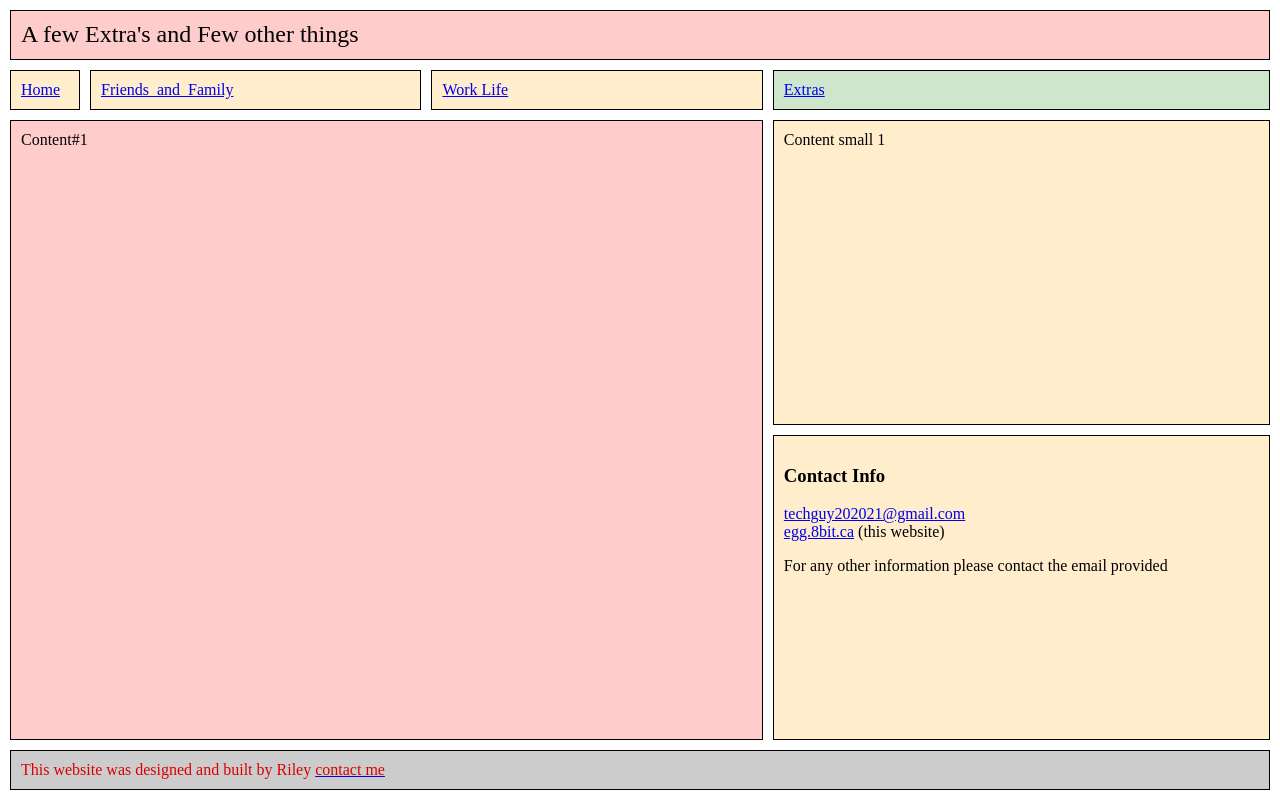
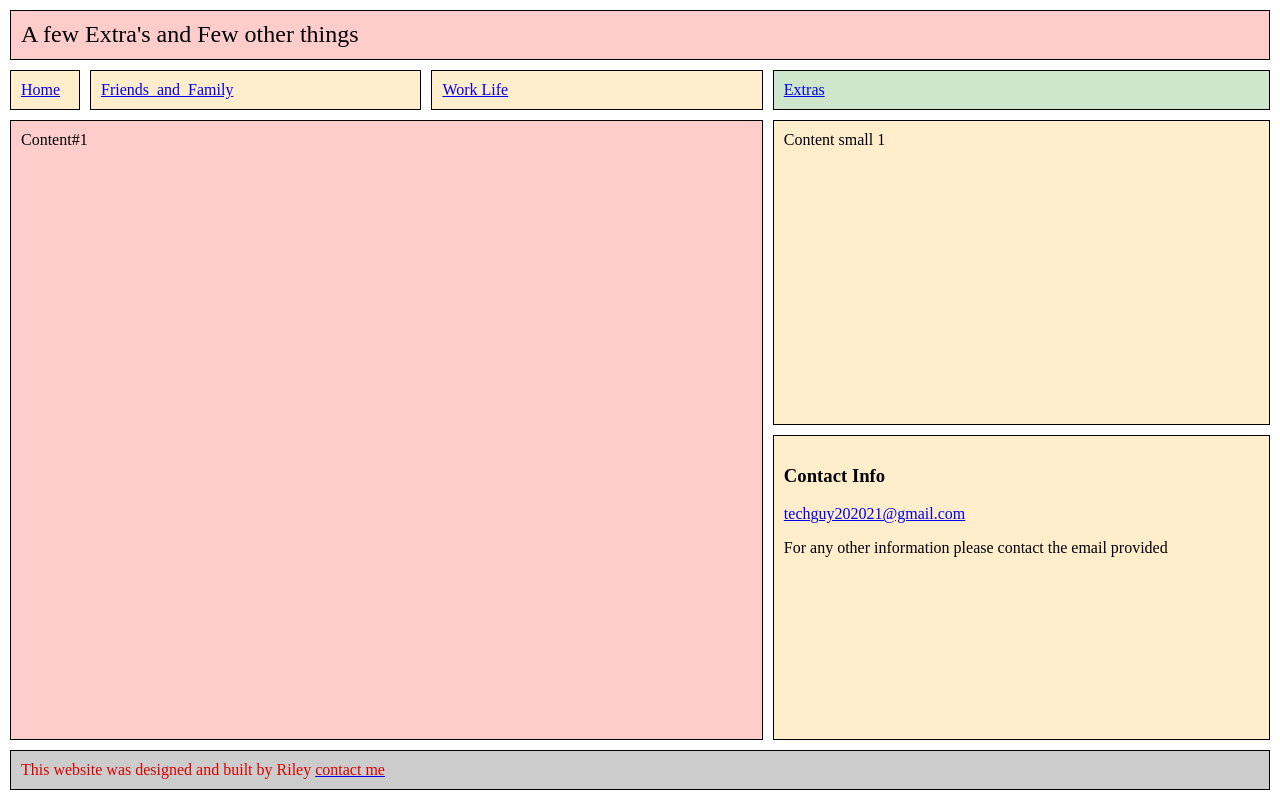
Before and after one commit to Naraya42/Dev-fest-project, a plain HTML site: page Extras.html in a window 1280 px wide. Drawn offline with Linux system fonts and the light colour scheme.

Commit message:
Add files via upload

```diff
--- a/Extras.html
+++ b/Extras.html
@@ -106,8 +106,6 @@
 			<div class="content-small">
 				<h3>Contact Info</h3>
 				<a href="mailto:techguy202021@gmail.com">techguy202021@gmail.com</a><br>
-				<a href="egg.8bit.ca">egg.8bit.ca</a>
-				(this website)
 				<p>For any other information please contact the email provided</p>
 			</div>
 
```
